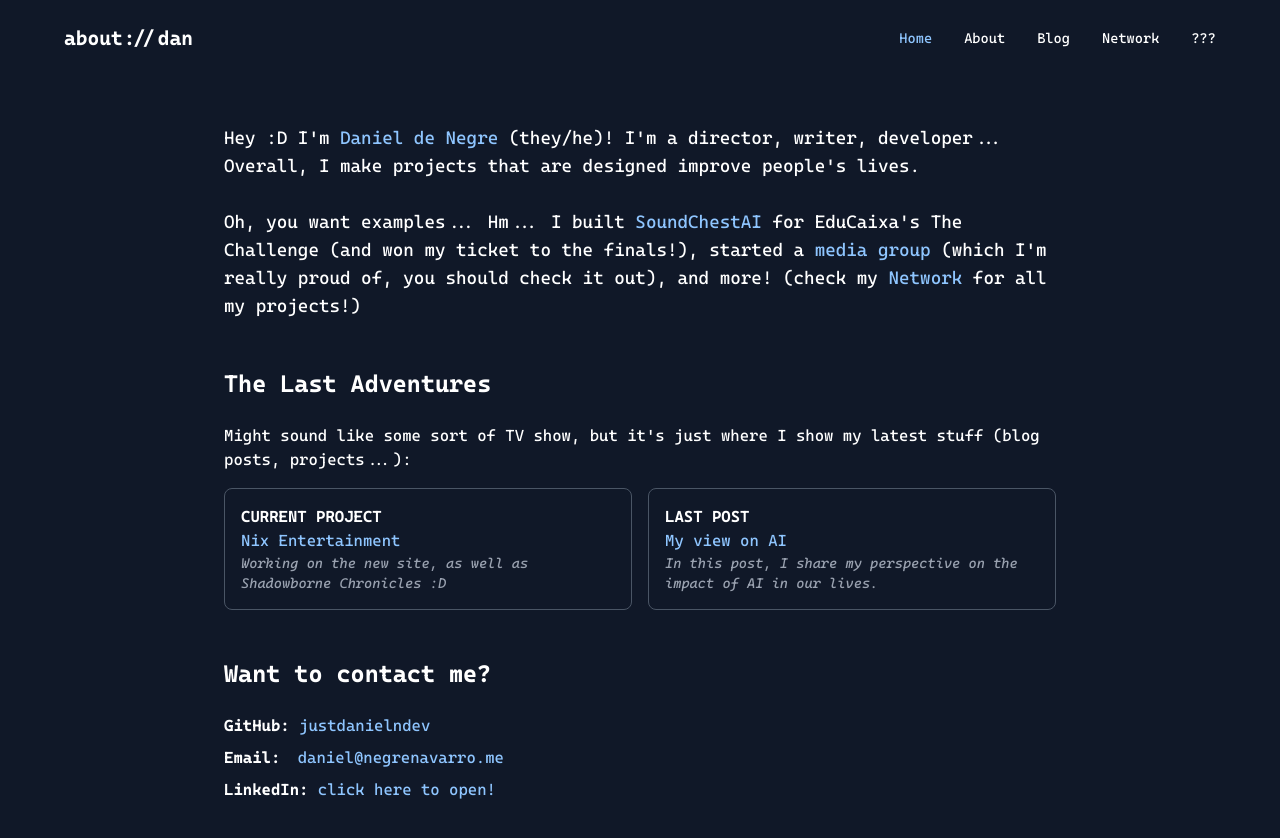
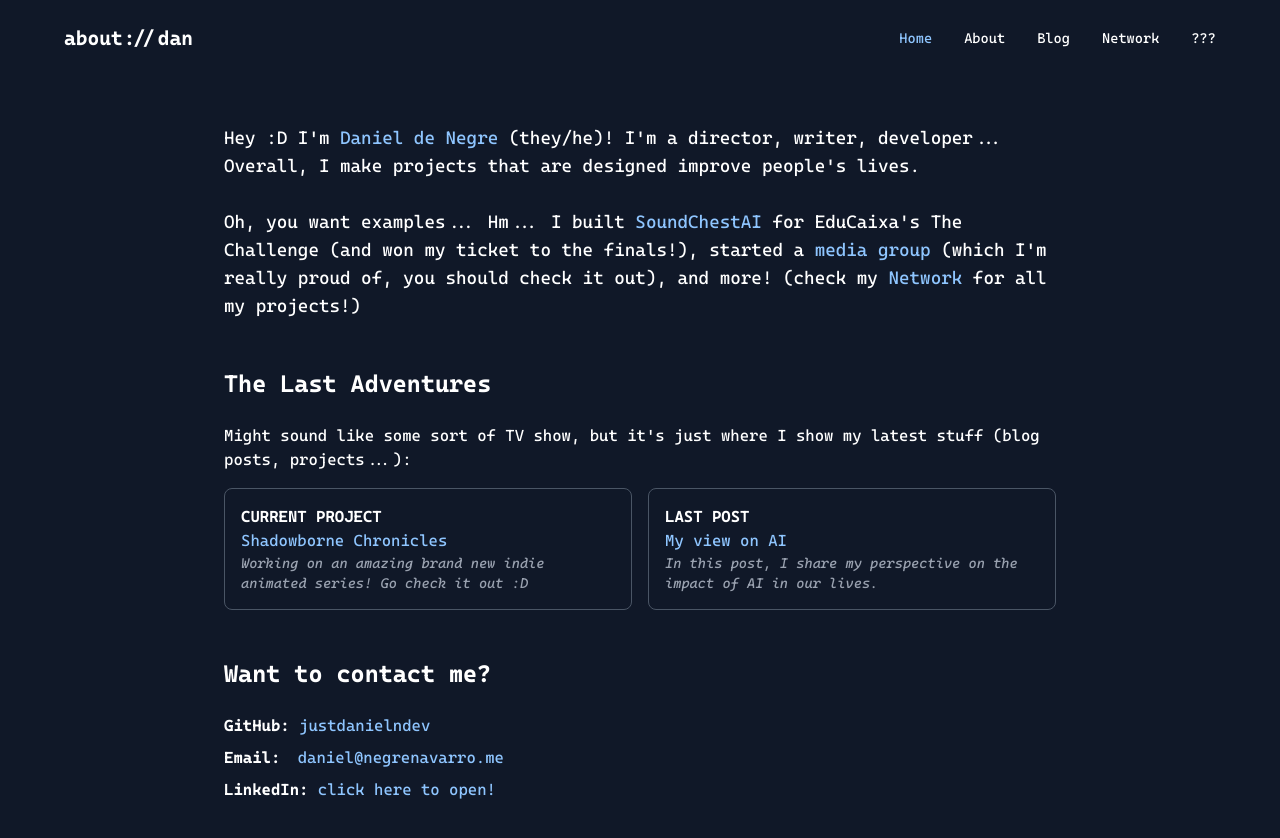
Before and after one commit to justdanielndev/about-me, a Next.js app: page / in a window 1280 px wide. Shown: the top 838 px of the page. Built offline with nearby package versions, Linux system fonts and the light colour scheme.

Commit message:
Change project

```diff
--- a/src/app/page.tsx
+++ b/src/app/page.tsx
@@ -91,8 +91,8 @@ function HomeContent() {
               <div className="flex items-center border border-gray-600 rounded-lg p-4">
               <div>
                 <h3 className="font-bold">CURRENT PROJECT</h3>
-                <a href="https://nixentertainment.com" className={`${basecolor} hover:underline`}>Nix Entertainment</a>
-                <p className="text-gray-400 text-sm italic">Working on the new site, as well as Shadowborne Chronicles {myexpression}</p>
+                <a href="https://nixentertainment.com/shadowborne-chronicles" className={`${basecolor} hover:underline`}>Shadowborne Chronicles</a>
+                <p className="text-gray-400 text-sm italic">Working on an amazing brand new indie animated series! Go check it out {myexpression}</p>
               </div>
               </div>
               <div className="flex items-center border border-gray-600 rounded-lg p-4">
```
